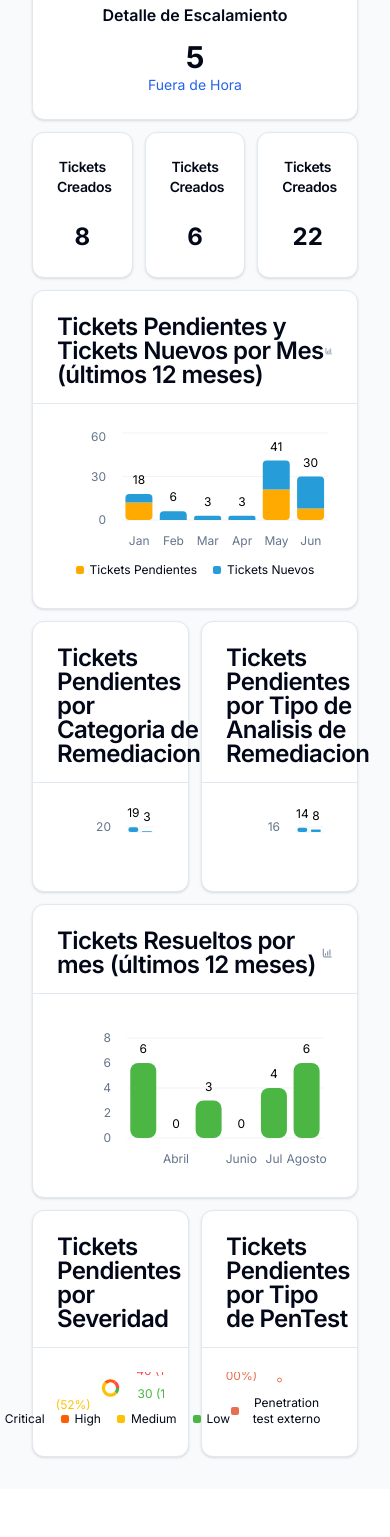
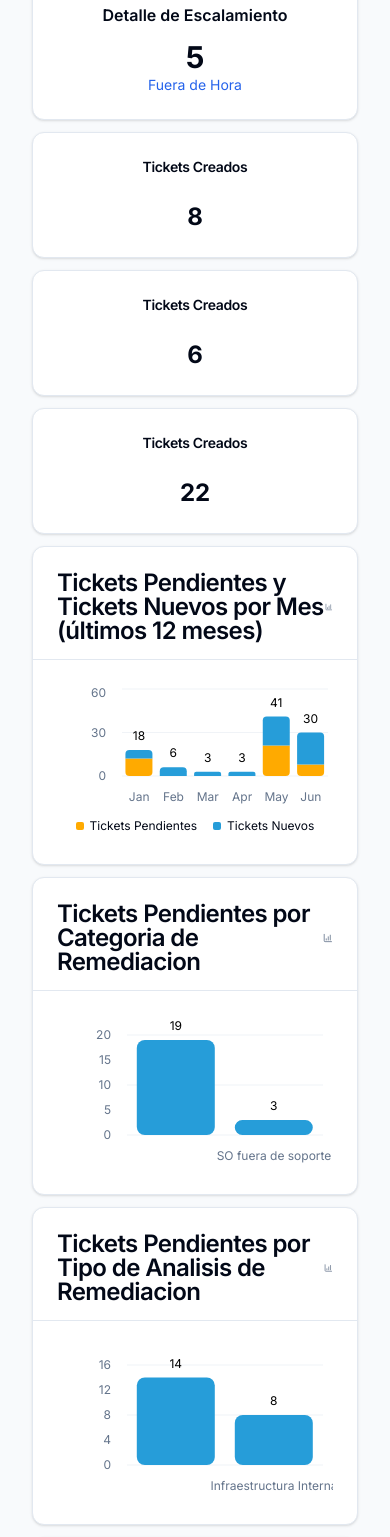
Before and after one commit to redBaron23/sentry, a Next.js app: page / in a window 390 px wide. Shown: the part 3560-5097 px from the top of the page. Before the commit the page ends 5049 px from the top, so only its background shows below. Built offline with nearby package versions, Linux system fonts and the light colour scheme.

Commit message:
add mobile

```diff
--- a/src/app/page.tsx
+++ b/src/app/page.tsx
@@ -106,7 +106,7 @@ const ticketsPendingByPenTestChartData = {
 export default function Home() {
   return (
     <main className="min-h-screen bg-slate-50 p-8">
-      <div className="grid grid-cols-1 xl:grid-cols-3 gap-3 pb-3">
+      <div className="grid grid-cols-1 md:grid-cols-2 xl:grid-cols-3 gap-3 pb-3">
         <ChartCard title="Parches de seguridad (SCCM)">
           <RadialChart title="Server" name="Server" value={55} />
           <RadialChart title="Work Station" name="Work Station" value={55} />
@@ -179,7 +179,7 @@ export default function Home() {
       </div>
       <div className="grid grid-cols-1 md:grid-cols-2 gap-3 pb-3">
         <div className="flex flex-col gap-3">
-          <div className="grid grid-cols-3 gap-3">
+          <div className="grid grid-cols-1 sm:grid-cols-3 gap-3">
             <TicketCountCard title="Tickets Creados" count={8} />
             <TicketCountCard title="Tickets Creados" count={6} />
             <TicketCountCard title="Tickets Creados" count={22} />
@@ -191,7 +191,7 @@ export default function Home() {
             <StackedBarChart data={last12MonthTicketsChartData} />
           </ChartCard>
         </div>
-        <div className="grid grid-cols-2 gap-3">
+        <div className="grid grid-cols-1 md:grid-cols-2 gap-3">
           <ChartCard
             title="Tickets Pendientes por Categoria de Remediacion"
             cols={1}
@@ -213,7 +213,7 @@ export default function Home() {
         >
           <BarChart data={ticketsChartData} />
         </ChartCard>
-        <div className="grid grid-cols-2 gap-3">
+        <div className="grid grid-cols-1 md:grid-cols-2 gap-3">
           <ChartCard title="Tickets Pendientes por Severidad" cols={1}>
             <DonutChart data={ticketsPendingBySeverityChartData} />
           </ChartCard>
```
